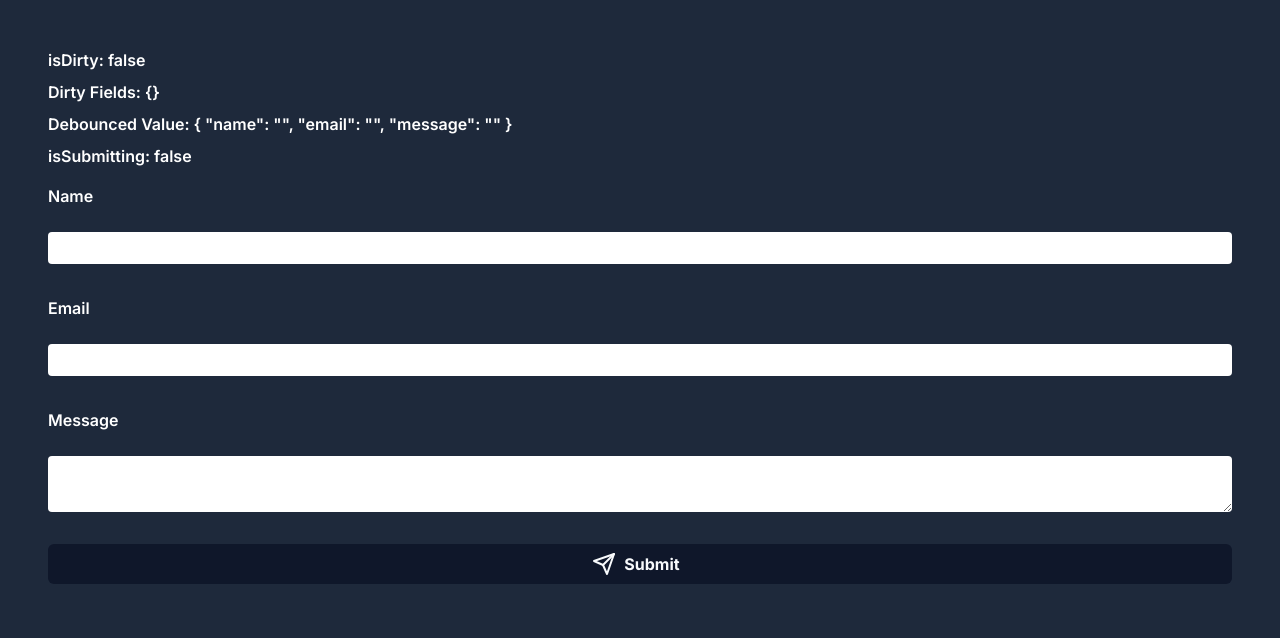
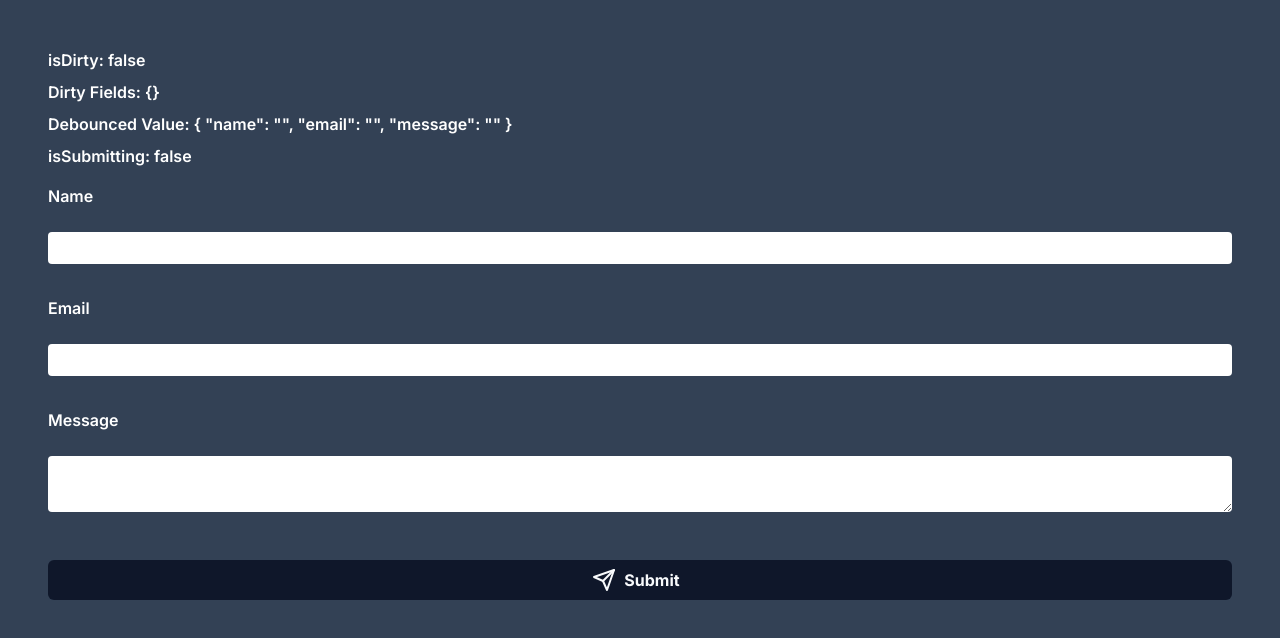
Before and after one commit to SBL-Technology-Solutions/react-hook-form-conditional-fields, a Next.js app: page / in a window 1280 px wide. Shown: the top 638 px of the page. Built offline with nearby package versions, Linux system fonts and the light colour scheme.

Commit message:
Add hover and active animation to button, change background color a bit lighter

```diff
--- a/app/components/AutoSaveForm.tsx
+++ b/app/components/AutoSaveForm.tsx
@@ -137,7 +137,12 @@ export const AutoSaveForm = () => {
             {errors?.message && errors.message.message}
           </small>
         </div>
-        <Button type="submit" className="text-base" disabled={isLoading}>
+        <Button
+          variant="default"
+          type="submit"
+          className="my-4 text-base hover:scale-105 transition-transform duration-200 active:scale-95 focus-visible:scale-95"
+          disabled={isLoading}
+        >
           {isLoading ? (
             <>
               <Loader2 className="animate-spin" />{" "}
--- a/app/layout.tsx
+++ b/app/layout.tsx
@@ -19,7 +19,7 @@ export default function RootLayout({
 }) {
   return (
     <html lang="en">
-      <body className={cn(inter.className, "bg-slate-800 p-8")}>
+      <body className={cn(inter.className, "bg-slate-700 p-8")}>
         <main>{children}</main>
         <Toaster />
       </body>
```
